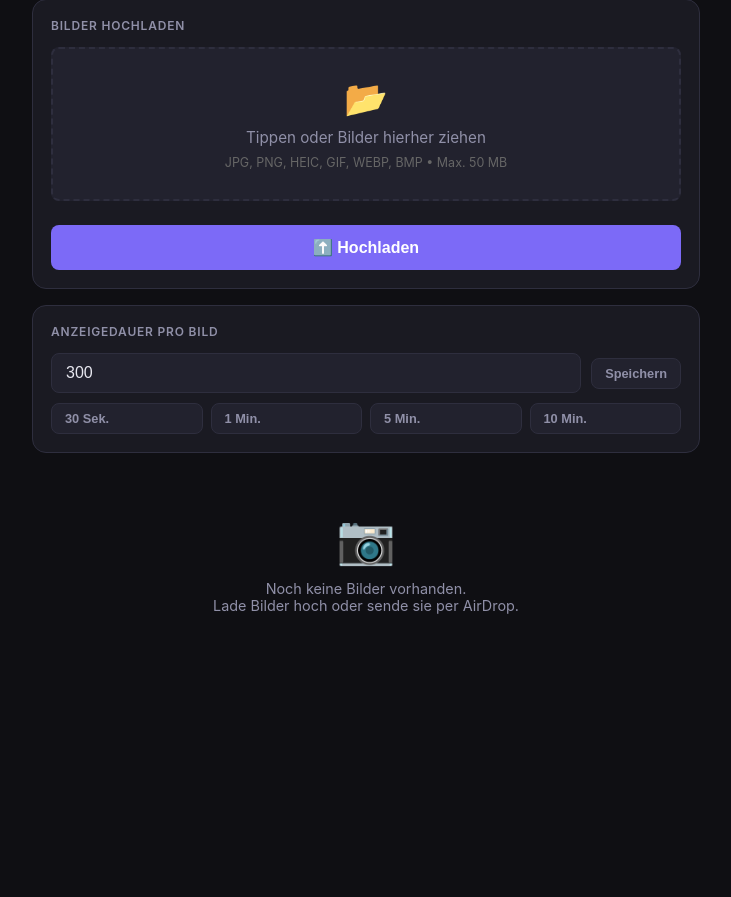
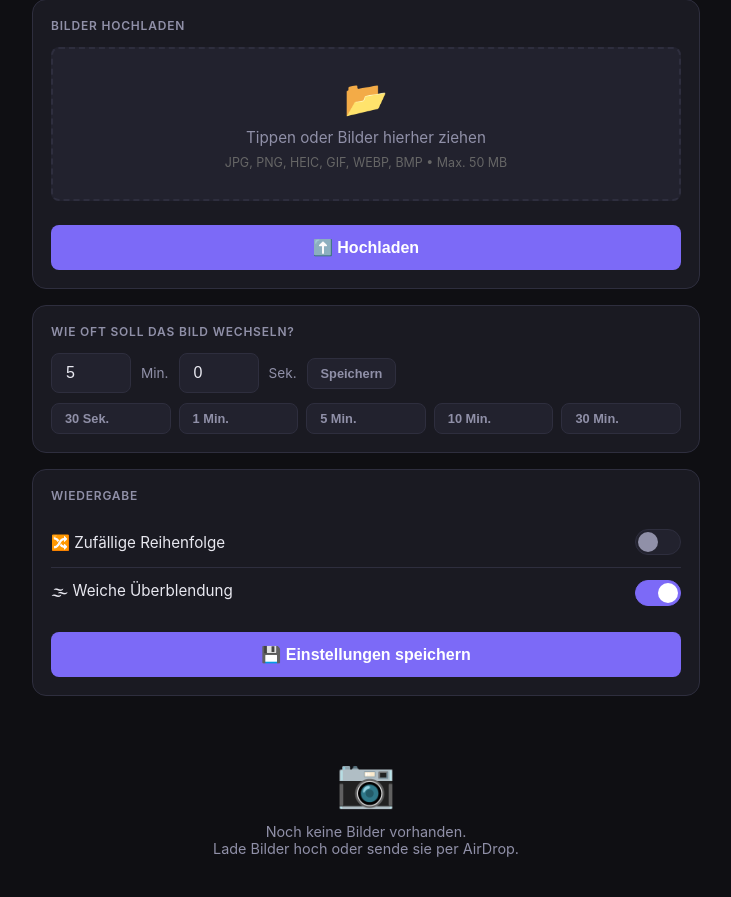
Before and after one commit to tstratma/Digitaler-Bilderrahmen-, a Flask app: page / in a window 1280 px wide. Shown: the part 250-1147 px from the top of the page, without its empty margins (274-1005 px from the left). Before the commit the page ends 864 px from the top, so only its background shows below. Run offline with Flask 3, Linux system fonts and the light colour scheme; parts of the project's set-up code (start-up, migrations or seed data) failed here and were passed over.

Commit message:
Web-Interface: Einstellungen für Bildwechsel erweitern
- Intervall jetzt in Minuten + Sekunden eingebbar (plus Schnellwahl
  30 Sek./1/5/10/30 Min.), /set_interval akzeptiert minutes+seconds
- Neue Wiedergabe-Einstellungen im Web-Interface (live wirksam):
  * Zufällige Reihenfolge (shuffle)
  * Weiche Überblendung an/aus
- config.py: settings.json-Speicher (get_settings/set_setting), robust
  gegen kaputte Datei
- slideshow.py: liest Einstellungen und übernimmt Änderungen live
  (Zufall -> Liste neu, Überblendung an/aus)
- Toggle-Switches + Einheiten-Labels im Template, README aktualisiert

Co-Authored-By: Claude Opus 4.8 <noreply@anthropic.com>
Claude-Session: https://claude.ai/code/session_01UJU9AZX6oKqYQqJbagbWmb

```diff
--- a/config.py
+++ b/config.py
@@ -48,6 +48,13 @@ RELOAD_SIGNAL_FILE = os.path.join(BASE_DIR, ".reload_signal")
 # Log-Datei
 LOG_FILE = os.path.join(BASE_DIR, "bilderrahmen.log")
 
+# Einstellungs-Datei (Zufall, Ueberblendung ...)
+SETTINGS_FILE = os.path.join(BASE_DIR, "settings.json")
+
+# Standard-Einstellungen
+DEFAULT_SHUFFLE = False      # Bilder in zufaelliger Reihenfolge zeigen
+DEFAULT_TRANSITION = True    # Weiche Ueberblendung beim Wechsel
+
 # Display-Einstellungen
 DISPLAY_WIDTH = 1920
 DISPLAY_HEIGHT = 1080
@@ -73,3 +80,31 @@ def set_interval(seconds: int):
     """Intervall in Datei speichern."""
     with open(INTERVAL_FILE, "w") as f:
         f.write(str(int(seconds)))
+
+
+def get_settings():
+    """Alle Einstellungen als dict lesen (mit Standardwerten)."""
+    import json
+    settings = {
+        "shuffle": DEFAULT_SHUFFLE,
+        "transition": DEFAULT_TRANSITION,
+    }
+    try:
+        if os.path.exists(SETTINGS_FILE):
+            with open(SETTINGS_FILE) as f:
+                data = json.load(f)
+            if isinstance(data, dict):
+                settings.update({k: data[k] for k in settings if k in data})
+    except (ValueError, IOError):
+        pass
+    return settings
+
+
+def set_setting(key: str, value):
+    """Eine Einstellung setzen und speichern."""
+    import json
+    settings = get_settings()
+    settings[key] = value
+    with open(SETTINGS_FILE, "w") as f:
+        json.dump(settings, f, indent=2)
+    return settings
--- a/web_manager/app.py
+++ b/web_manager/app.py
@@ -166,10 +166,12 @@ def index():
     """Hauptseite mit Bildergalerie."""
     images = get_images()
     current_interval = config.get_interval()
+    settings = config.get_settings()
     return render_template(
         "index.html",
         images=images,
         interval=current_interval,
+        settings=settings,
         images_dir=config.IMAGES_DIR,
     )
 
@@ -297,11 +299,28 @@ def toggle_hidden(filename):
     return redirect(url_for("index"))
 
 
+@app.route("/set_settings", methods=["POST"])
+def set_settings():
+    """Wiedergabe-Einstellungen (Zufall, Ueberblendung) speichern."""
+    # Checkboxen: vorhanden = an, fehlend = aus
+    config.set_setting("shuffle", request.form.get("shuffle") == "on")
+    config.set_setting("transition", request.form.get("transition") == "on")
+    signal_reload()
+    flash("Einstellungen gespeichert.", "success")
+    return redirect(url_for("index"))
+
+
 @app.route("/set_interval", methods=["POST"])
 def set_interval():
-    """Diashow-Intervall setzen."""
+    """Diashow-Intervall setzen. Akzeptiert Minuten + Sekunden oder Sekunden."""
     try:
-        seconds = int(request.form.get("interval", 300))
+        # Bevorzugt Minuten/Sekunden-Felder, sonst das reine Sekundenfeld
+        if request.form.get("minutes") is not None or request.form.get("seconds") is not None:
+            minutes = int(request.form.get("minutes") or 0)
+            secs = int(request.form.get("seconds") or 0)
+            seconds = minutes * 60 + secs
+        else:
+            seconds = int(request.form.get("interval", 300))
         if not (5 <= seconds <= 7200):
             flash("Intervall muss zwischen 5 und 7200 Sekunden liegen.", "error")
             return redirect(url_for("index"))
--- a/web_manager/templates/index.html
+++ b/web_manager/templates/index.html
@@ -220,6 +220,56 @@
     .interval-row button {
       white-space: nowrap;
       flex-shrink: 0;
+    }
+    .interval-row .unit {
+      color: var(--text-dim);
+      font-size: 0.85rem;
+      flex-shrink: 0;
+    }
+    .interval-row input[type="number"] {
+      max-width: 80px;
+    }
+
+    /* ── Toggle-Zeilen ── */
+    .toggle-row {
+      display: flex;
+      align-items: center;
+      justify-content: space-between;
+      padding: 12px 0;
+      border-bottom: 1px solid var(--border);
+      font-size: 0.95rem;
+      cursor: pointer;
+    }
+    .toggle-row:last-of-type { border-bottom: none; }
+    .toggle-row input[type="checkbox"] {
+      width: 46px;
+      height: 26px;
+      -webkit-appearance: none;
+      appearance: none;
+      background: var(--surface2);
+      border: 1px solid var(--border);
+      border-radius: 999px;
+      position: relative;
+      cursor: pointer;
+      transition: var(--transition);
+      flex-shrink: 0;
+    }
+    .toggle-row input[type="checkbox"]::after {
+      content: "";
+      position: absolute;
+      top: 2px; left: 2px;
+      width: 20px; height: 20px;
+      border-radius: 50%;
+      background: var(--text-dim);
+      transition: var(--transition);
+    }
+    .toggle-row input[type="checkbox"]:checked {
+      background: var(--accent);
+      border-color: var(--accent);
+    }
+    .toggle-row input[type="checkbox"]:checked::after {
+      left: 22px;
+      background: #fff;
     }
     .preset-row {
       display: flex;
@@ -465,19 +515,40 @@
 
   <!-- ── Intervall ── -->
   <div class="card">
-    <div class="card-title">Anzeigedauer pro Bild</div>
+    <div class="card-title">Wie oft soll das Bild wechseln?</div>
     <form action="/set_interval" method="post">
       <div class="interval-row">
-        <input type="number" name="interval" id="interval-input"
-               value="{{ interval }}" min="5" max="7200" />
+        <input type="number" name="minutes" id="min-input"
+               value="{{ interval // 60 }}" min="0" max="120" aria-label="Minuten" />
+        <span class="unit">Min.</span>
+        <input type="number" name="seconds" id="sec-input"
+               value="{{ interval % 60 }}" min="0" max="59" aria-label="Sekunden" />
+        <span class="unit">Sek.</span>
         <button type="submit" class="btn btn-ghost btn-sm">Speichern</button>
       </div>
       <div class="preset-row">
-        <button type="button" class="btn btn-ghost btn-sm" onclick="setPreset(30)">30 Sek.</button>
-        <button type="button" class="btn btn-ghost btn-sm" onclick="setPreset(60)">1 Min.</button>
-        <button type="button" class="btn btn-ghost btn-sm" onclick="setPreset(300)">5 Min.</button>
-        <button type="button" class="btn btn-ghost btn-sm" onclick="setPreset(600)">10 Min.</button>
+        <button type="button" class="btn btn-ghost btn-sm" onclick="setPreset(0,30)">30 Sek.</button>
+        <button type="button" class="btn btn-ghost btn-sm" onclick="setPreset(1,0)">1 Min.</button>
+        <button type="button" class="btn btn-ghost btn-sm" onclick="setPreset(5,0)">5 Min.</button>
+        <button type="button" class="btn btn-ghost btn-sm" onclick="setPreset(10,0)">10 Min.</button>
+        <button type="button" class="btn btn-ghost btn-sm" onclick="setPreset(30,0)">30 Min.</button>
       </div>
+    </form>
+  </div>
+
+  <!-- ── Wiedergabe-Einstellungen ── -->
+  <div class="card">
+    <div class="card-title">Wiedergabe</div>
+    <form action="/set_settings" method="post">
+      <label class="toggle-row">
+        <span>🔀 Zufällige Reihenfolge</span>
+        <input type="checkbox" name="shuffle" {% if settings.shuffle %}checked{% endif %} />
+      </label>
+      <label class="toggle-row">
+        <span>🌫 Weiche Überblendung</span>
+        <input type="checkbox" name="transition" {% if settings.transition %}checked{% endif %} />
+      </label>
+      <button type="submit" class="btn btn-primary" style="margin-top:14px">💾 Einstellungen speichern</button>
     </form>
   </div>
 
@@ -544,9 +615,10 @@
 </script>
 
 <script>
-  // ── Preset-Buttons ──
-  function setPreset(s) {
-    document.getElementById('interval-input').value = s;
+  // ── Preset-Buttons (Minuten, Sekunden) ──
+  function setPreset(m, s) {
+    document.getElementById('min-input').value = m;
+    document.getElementById('sec-input').value = s;
     // Highlight
     document.querySelectorAll('.preset-row .btn').forEach(b => b.classList.remove('active'));
     event.target.classList.add('active');
```
Also changed, not shown: slideshow.py (+29 -4 lines), README.md.
